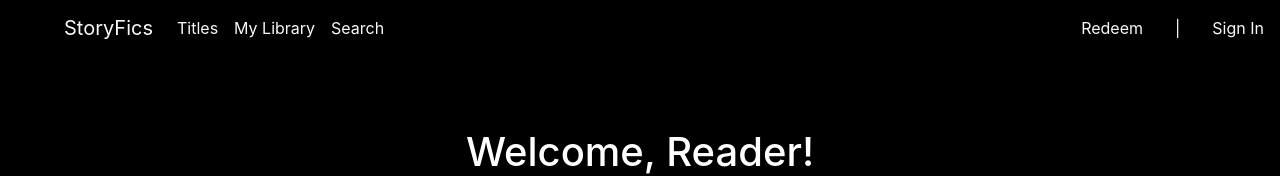
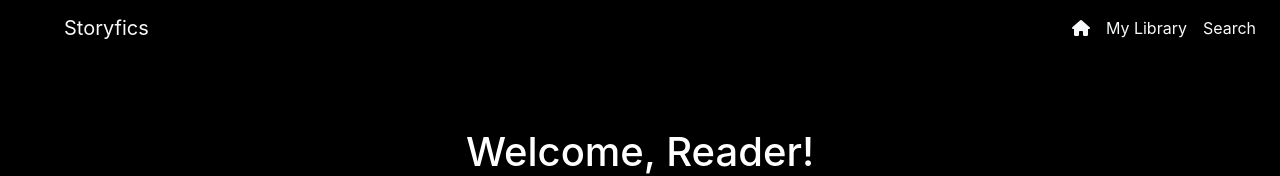
Before and after one commit to erlinh/VisualNovel, a React (Create React App) app in the folder client/: page / in a window 1280 px wide. Shown: the top 176 px of the page. Built offline with nearby package versions, Linux system fonts and the light colour scheme; no server answers.

Commit message:
Clean up NavBar, add back to details page in reading view (bottom navbar)

```diff
--- a/client/src/components/NavBar/NavBar.js
+++ b/client/src/components/NavBar/NavBar.js
@@ -17,12 +17,12 @@ const NavBar = (props) => {
   return (
     <div>
       <Navbar className="fixed-top" style={{backgroundColor:'black'}} light expand="md">
-        <Link className="text-light navbar-brand pl-5" to="/">StoryFics</Link>
+        <Link className="text-light navbar-brand pl-5" to="/">Storyfics</Link>
         <NavbarToggler style={{backgroundColor:'#1e272e'}} onClick={toggle} />
         <Collapse isOpen={isOpen} navbar>
-          <Nav className="mr-auto" navbar>
+          <Nav className="ml-auto" navbar>
             <NavItem>
-              <Link className="text-light nav-link" to="/">Titles</Link>
+              <Link className="text-light nav-link" to="/"><i className="fas fa-home"></i></Link>
             </NavItem>
             <NavItem>
               <Link className="text-light nav-link" to="/">My Library</Link>
@@ -31,9 +31,6 @@ const NavBar = (props) => {
               <Link className="text-light nav-link" to="/search">Search</Link>
             </NavItem>
           </Nav>
-          <NavbarText className="text-light pr-4">Redeem</NavbarText>
-          <span className="mx-2">|</span>
-          <NavbarText className="text-light pl-4 ">Sign In</NavbarText>
         </Collapse>
       </Navbar>
     </div>
--- a/client/src/components/TextView/TextSettings/TextSettings.js
+++ b/client/src/components/TextView/TextSettings/TextSettings.js
@@ -1,10 +1,11 @@
 import React, { useState } from 'react';
+import { withRouter } from 'react-router-dom';
 import { ButtonDropdown, DropdownToggle, DropdownMenu, DropdownItem } from 'reactstrap';
 import { Collapse, Button } from 'reactstrap';
 import {Link} from 'react-router-dom';
 import './TextSettings.css';
 
-const TextSettings = ({isReadingNavOpen, passTextSize, passBgColor, passFont, passMargins, passSpacing}) => {
+const TextSettings = ({isReadingNavOpen, passTextSize, passBgColor, passFont, passMargins, passSpacing, history}) => {
 
   // text size dropdown
   const [sizeDropdownOpen, setSizeOpen] = useState(false);
@@ -169,7 +170,8 @@ const TextSettings = ({isReadingNavOpen, passTextSize, passBgColor, passFont, pa
           {/* Functionality to add a bookmark on a page could be implemented here. Kindle has this feature. */}
           <Button color="light"><i className="fas fa-bookmark"></i></Button>
 
-          {/* Add "Back to details page" instead fo the bookmark? */}
+          {/* Back to Details page */}
+          <Button color="light" onClick={() => history.goBack()}><i className="fas fa-book"></i></Button>
 
           <Link to="/"><Button color="light"><i className="fas fa-home"></i></Button> </Link>
 
@@ -179,4 +181,4 @@ const TextSettings = ({isReadingNavOpen, passTextSize, passBgColor, passFont, pa
   );
 };
 
-export default TextSettings;
+export default withRouter(TextSettings);
```
